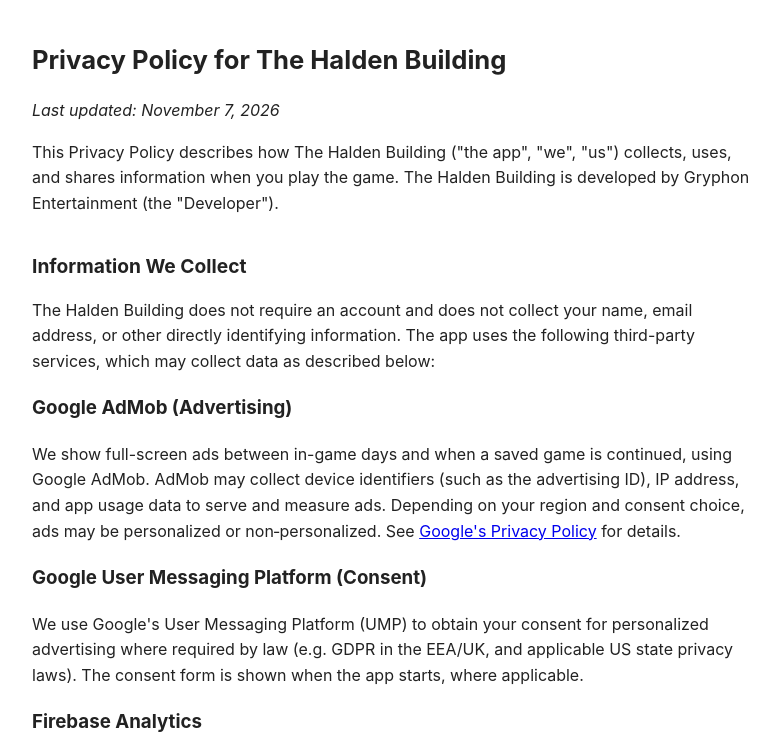
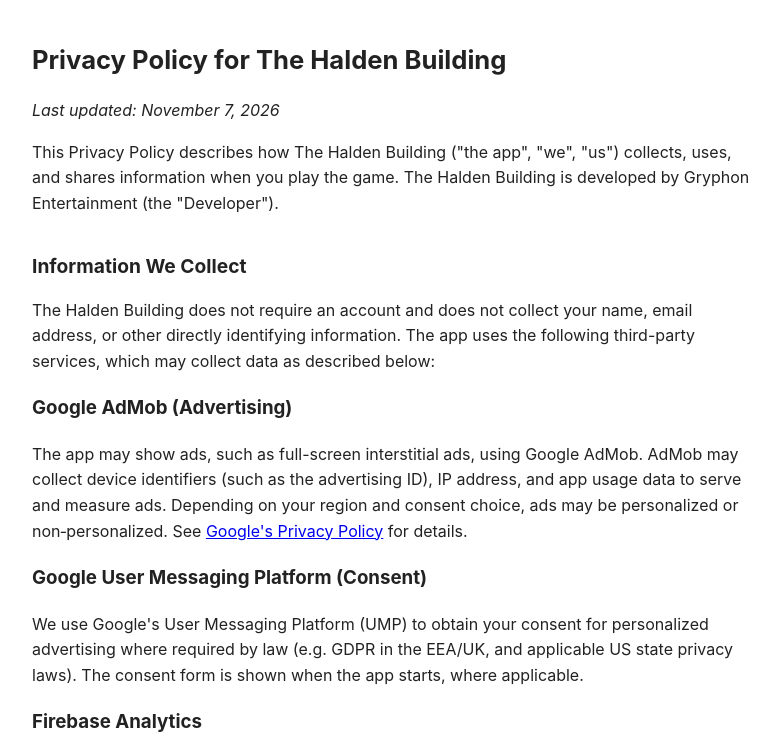
Before and after one commit to raapperez/raapperez.github.io, a plain HTML site: page the-halden-building/privacy/index.html in a window 1280 px wide. Shown: the top 753 px of the page, without its empty margins (248-1027 px from the left). Drawn offline with Linux system fonts and the light colour scheme.

Commit message:
Halden privacy policy: describe ads generically
Co-Authored-By: Claude Opus 5.5 <noreply@anthropic.com>

```diff
--- a/the-halden-building/privacy/index.html
+++ b/the-halden-building/privacy/index.html
@@ -24,7 +24,7 @@
 <p>The Halden Building does not require an account and does not collect your name, email address, or other directly identifying information. The app uses the following third-party services, which may collect data as described below:</p>
 
 <h3>Google AdMob (Advertising)</h3>
-<p>We show full-screen ads between in-game days and when a saved game is continued, using Google AdMob. AdMob may collect device identifiers (such as the advertising ID), IP address, and app usage data to serve and measure ads. Depending on your region and consent choice, ads may be personalized or non‑personalized. See <a href="https://policies.google.com/privacy" target="_blank" rel="noopener">Google's Privacy Policy</a> for details.</p>
+<p>The app may show ads, such as full-screen interstitial ads, using Google AdMob. AdMob may collect device identifiers (such as the advertising ID), IP address, and app usage data to serve and measure ads. Depending on your region and consent choice, ads may be personalized or non‑personalized. See <a href="https://policies.google.com/privacy" target="_blank" rel="noopener">Google's Privacy Policy</a> for details.</p>
 
 <h3>Google User Messaging Platform (Consent)</h3>
 <p>We use Google's User Messaging Platform (UMP) to obtain your consent for personalized advertising where required by law (e.g. GDPR in the EEA/UK, and applicable US state privacy laws). The consent form is shown when the app starts, where applicable.</p>
```
